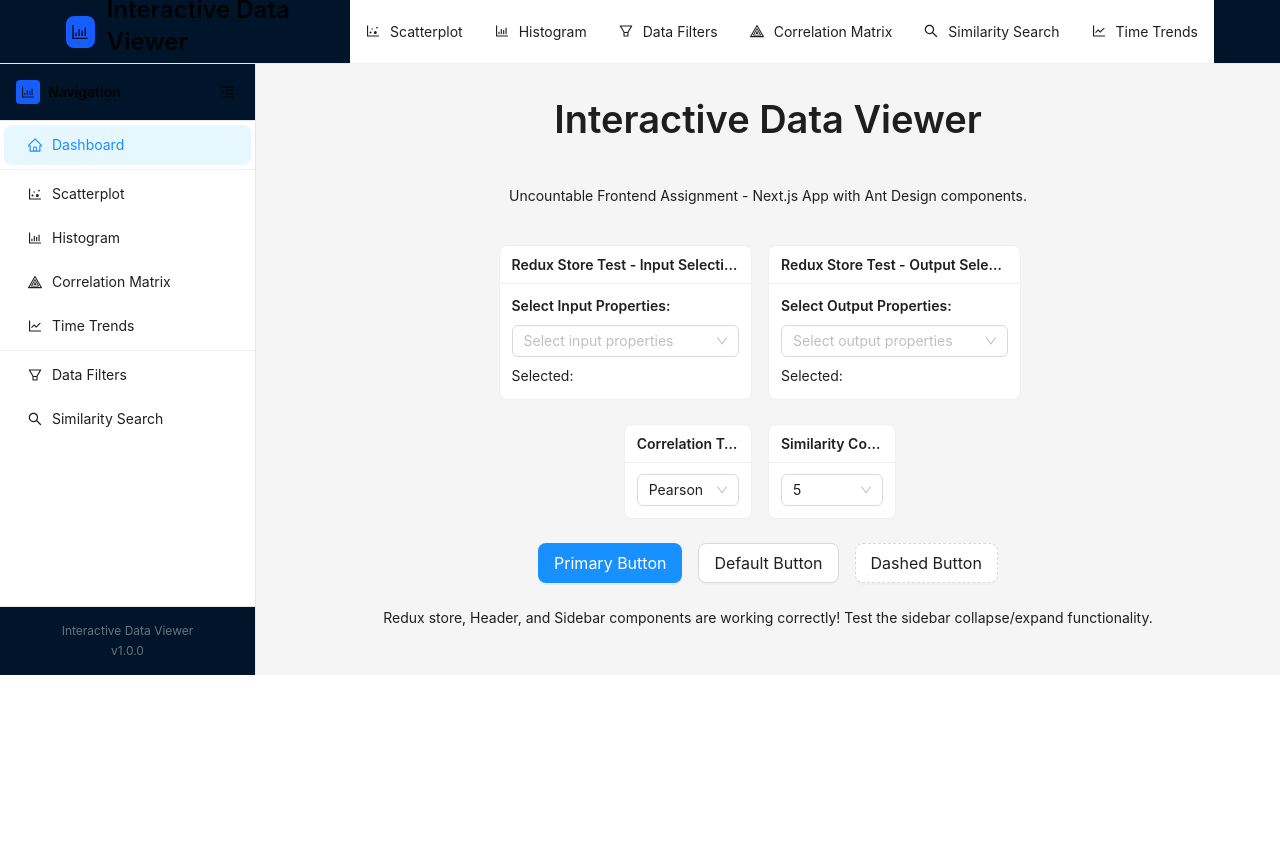
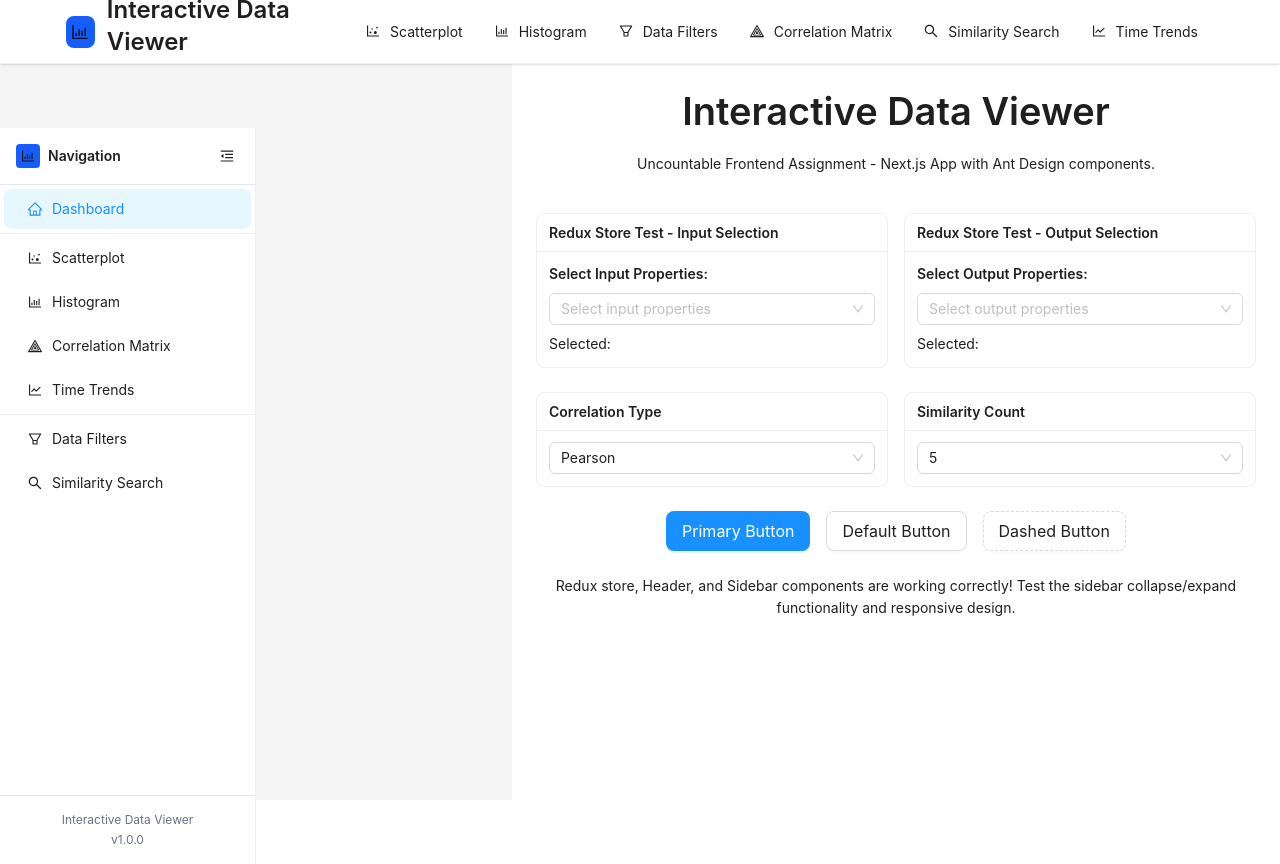
Before and after one commit to danialkhan02/Interactive-Data-Viewer, a Next.js app: page / in a window 1280 px wide. Before the commit the page ends 800 px from the top, so only its background shows below. Built offline with nearby package versions, Linux system fonts and the light colour scheme.

Commit message:
feat(code): Created a Main Layout component

```diff
--- a/app/page.tsx
+++ b/app/page.tsx
@@ -1,6 +1,6 @@
 'use client';
 
-import { Button, Typography, Space, Card, Row, Col, Select, Tag, Layout } from 'antd';
+import { Button, Typography, Space, Card, Row, Col, Select, Tag } from 'antd';
 import { useAppSelector, useAppDispatch } from '../src/store/hooks';
 import {
   setSelectedInputs,
@@ -9,12 +9,10 @@ import {
   setSimilarityCount
 } from '../src/store/datasetStore';
 import { getInputProperties, getOutputProperties } from '../src/services/dataParser';
-import Header from '../src/components/layout/Header';
-import Sidebar from '../src/components/layout/Sidebar';
+import MainLayout from '../src/components/layout/MainLayout';
 
 const { Title, Paragraph, Text } = Typography;
 const { Option } = Select;
-const { Content } = Layout;
 
 export default function Home() {
   const dispatch = useAppDispatch();
@@ -30,21 +28,19 @@ export default function Home() {
   const outputProps = getOutputProperties();
 
   return (
-    <Layout className="min-h-screen">
-      <Header />
-      <Layout>
-        <Sidebar />
-        <Content className="p-8">
-          <div className="max-w-5xl mx-auto">
-            <Space direction="vertical" align="center" size="large" className="w-full">
-              <Title level={1}>Interactive Data Viewer</Title>
-              <Paragraph className="text-center text-lg">
+    <MainLayout>
+      <div className="max-w-6xl mx-auto">
+        <Space direction="vertical" size="large" className="w-full">
+          <div className="text-center">
+            <Title level={1} className="mb-2">Interactive Data Viewer</Title>
+            <Paragraph className="text-lg text-gray-600">
               Uncountable Frontend Assignment - Next.js App with Ant Design components.
             </Paragraph>
+          </div>
 
-              <Row gutter={16} style={{ width: '100%' }}>
-                <Col span={12}>
-                  <Card title="Redux Store Test - Input Selection" size="small">
+          <Row gutter={[16, 16]}>
+            <Col xs={24} lg={12}>
+              <Card title="Redux Store Test - Input Selection" size="small" className="h-full">
                 <Space direction="vertical" style={{ width: '100%' }}>
                   <Text strong>Select Input Properties:</Text>
                   <Select
@@ -68,8 +64,8 @@ export default function Home() {
               </Card>
             </Col>
 
-                <Col span={12}>
-                  <Card title="Redux Store Test - Output Selection" size="small">
+            <Col xs={24} lg={12}>
+              <Card title="Redux Store Test - Output Selection" size="small" className="h-full">
                 <Space direction="vertical" style={{ width: '100%' }}>
                   <Text strong>Select Output Properties:</Text>
                   <Select
@@ -94,8 +90,8 @@ export default function Home() {
             </Col>
           </Row>
 
-              <Row gutter={16} style={{ width: '100%' }}>
-                <Col span={12}>
+          <Row gutter={[16, 16]}>
+            <Col xs={24} sm={12}>
               <Card title="Correlation Type" size="small">
                 <Select
                   value={correlationType}
@@ -108,7 +104,7 @@ export default function Home() {
               </Card>
             </Col>
 
-                <Col span={12}>
+            <Col xs={24} sm={12}>
               <Card title="Similarity Count" size="small">
                 <Select
                   value={similarityCount}
@@ -123,7 +119,8 @@ export default function Home() {
             </Col>
           </Row>
 
-              <Space size="middle">
+          <div className="text-center">
+            <Space size="middle" wrap>
               <Button type="primary" size="large">
                 Primary Button
               </Button>
@@ -134,14 +131,15 @@ export default function Home() {
                 Dashed Button
               </Button>
             </Space>
+          </div>
 
-              <Paragraph className="text-center text-gray-600">
-                Redux store, Header, and Sidebar components are working correctly! Test the sidebar collapse/expand functionality.
+          <div className="text-center">
+            <Paragraph className="text-gray-600">
+              Redux store, Header, and Sidebar components are working correctly! Test the sidebar collapse/expand functionality and responsive design.
             </Paragraph>
+          </div>
         </Space>
       </div>
-        </Content>
-      </Layout>
-    </Layout>
+    </MainLayout>
   );
 }
--- a/src/components/layout/Header.tsx
+++ b/src/components/layout/Header.tsx
@@ -62,7 +62,10 @@ export default function Header({ className }: HeaderProps) {
   };
 
   return (
-    <AntHeader className={`${className} bg-white shadow-sm border-b border-gray-200`}>
+    <AntHeader
+      className={`${className} bg-white shadow-sm border-b border-gray-200`}
+      style={{ backgroundColor: '#ffffff', borderBottom: '1px solid #f0f0f0' }}
+    >
       <div className="flex items-center justify-between h-full max-w-7xl mx-auto px-4">
         {/* Logo and Title */}
         <div className="flex items-center space-x-4">
--- /dev/null
+++ b/src/components/layout/MainLayout.tsx
@@ -0,0 +1,66 @@
+'use client';
+
+import { Layout } from 'antd';
+import { ReactNode, useState, useEffect } from 'react';
+import Header from './Header';
+import Sidebar from './Sidebar';
+
+const { Content } = Layout;
+
+interface MainLayoutProps {
+  children: ReactNode;
+}
+
+export default function MainLayout({ children }: MainLayoutProps) {
+  const [sidebarCollapsed, setSidebarCollapsed] = useState(false);
+  const [isMobile, setIsMobile] = useState(false);
+
+  // Handle responsive behavior
+  useEffect(() => {
+    const handleResize = () => {
+      const mobile = window.innerWidth < 768;
+      setIsMobile(mobile);
+      if (mobile) {
+        setSidebarCollapsed(true);
+      }
+    };
+
+    handleResize();
+    window.addEventListener('resize', handleResize);
+    return () => window.removeEventListener('resize', handleResize);
+  }, []);
+
+  // Calculate content margin based on sidebar state
+  const contentMarginLeft = sidebarCollapsed ? '80px' : '256px';
+
+  return (
+    <Layout className="min-h-screen bg-gray-50">
+      {/* Header */}
+      <Header className="fixed top-0 left-0 right-0 z-50" />
+
+      {/* Main Layout Container */}
+      <Layout className="pt-16"> {/* Add padding-top to account for fixed header */}
+        {/* Sidebar */}
+        <Sidebar
+          className="fixed left-0 top-16 bottom-0 z-40"
+          onCollapse={setSidebarCollapsed}
+          collapsed={sidebarCollapsed}
+        />
+
+        {/* Content Area */}
+        <Content
+          className="min-h-screen bg-white transition-all duration-300"
+          style={{
+            marginLeft: isMobile ? '0' : contentMarginLeft,
+            padding: isMobile ? '16px' : '24px',
+            minHeight: 'calc(100vh - 64px)', // Full height minus header
+          }}
+        >
+          <div className="max-w-full mx-auto">
+            {children}
+          </div>
+        </Content>
+      </Layout>
+    </Layout>
+  );
+}
--- a/src/components/layout/Sidebar.tsx
+++ b/src/components/layout/Sidebar.tsx
@@ -19,10 +19,24 @@ const { Text } = Typography;
 
 interface SidebarProps {
   className?: string;
+  onCollapse?: (collapsed: boolean) => void;
+  collapsed?: boolean;
 }
 
-export default function Sidebar({ className }: SidebarProps) {
-  const [collapsed, setCollapsed] = useState(false);
+export default function Sidebar({
+  className,
+  onCollapse,
+  collapsed: controlledCollapsed
+}: SidebarProps) {
+  const [internalCollapsed, setInternalCollapsed] = useState(false);
+  const collapsed = controlledCollapsed !== undefined ? controlledCollapsed : internalCollapsed;
+
+  const handleCollapse = (newCollapsed: boolean) => {
+    if (controlledCollapsed === undefined) {
+      setInternalCollapsed(newCollapsed);
+    }
+    onCollapse?.(newCollapsed);
+  };
 
   const menuItems = [
     {
@@ -74,16 +88,17 @@ export default function Sidebar({ className }: SidebarProps) {
   };
 
   const toggleCollapsed = () => {
-    setCollapsed(!collapsed);
+    handleCollapse(!collapsed);
   };
 
   return (
     <Sider
       collapsible
       collapsed={collapsed}
-      onCollapse={setCollapsed}
+      onCollapse={handleCollapse}
       width={256}
       className={`${className} bg-white border-r border-gray-200`}
+      style={{ backgroundColor: '#ffffff', borderRight: '1px solid #f0f0f0' }}
       trigger={null}
       breakpoint="lg"
       collapsedWidth={80}
```
Lines whose indentation alone changed are shown as unchanged.
